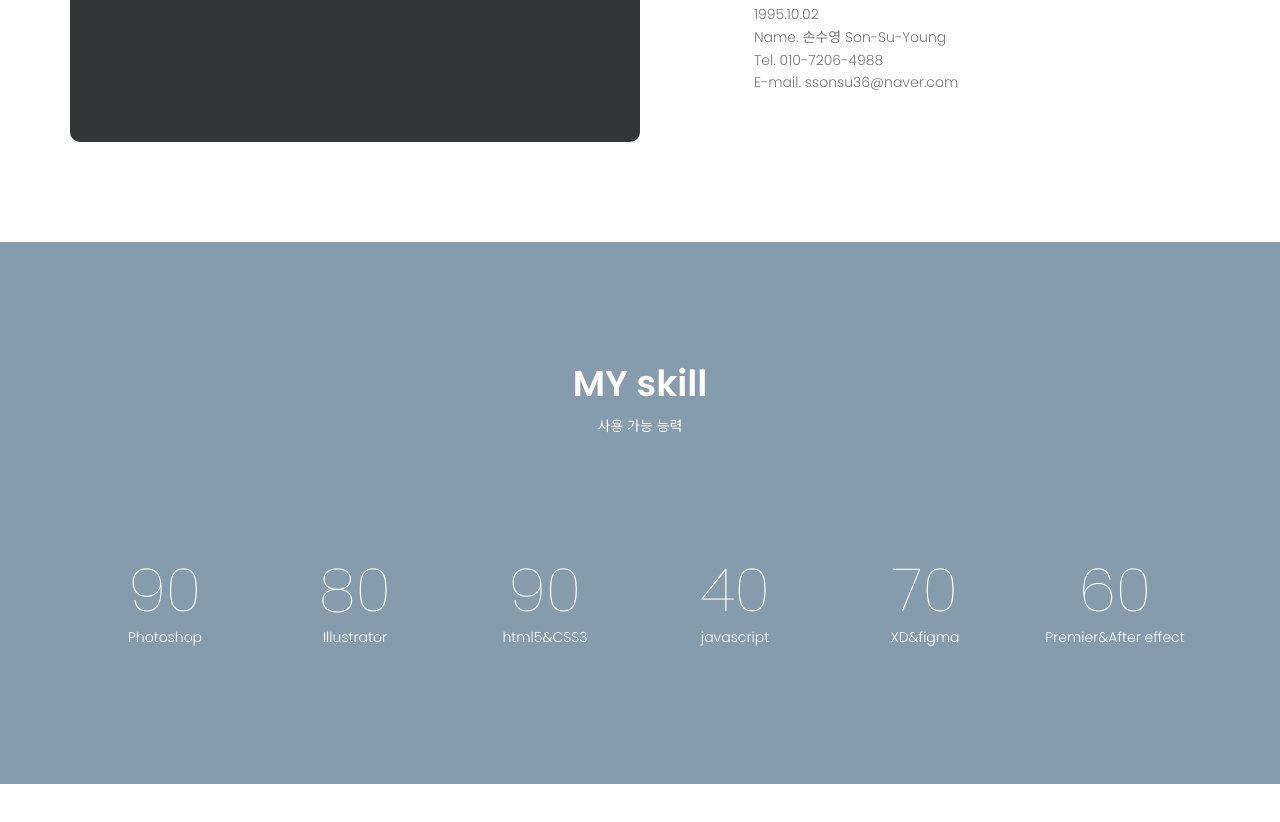
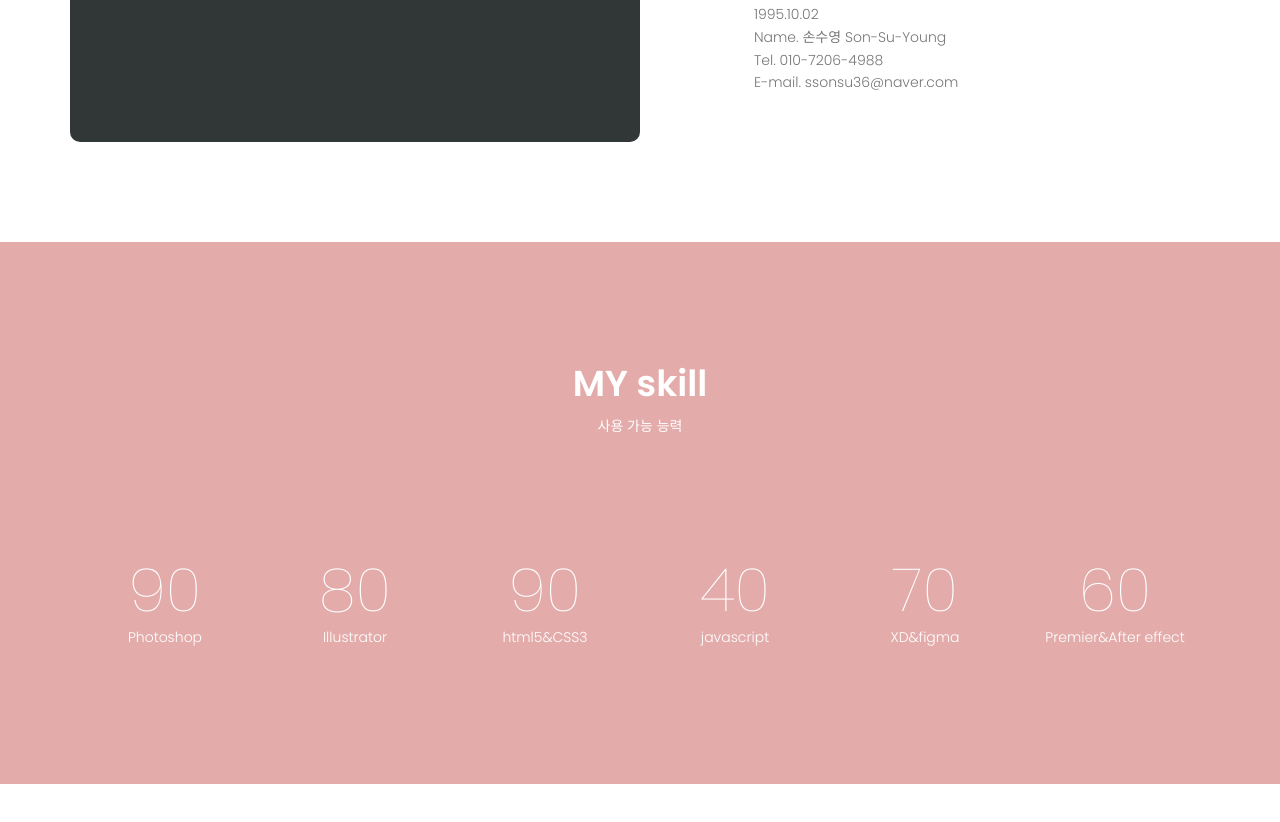
Before and after one commit to sonsuyoung/portfolio, a plain HTML site: page index.html in a window 1280 px wide. Shown: the part 1765-2587 px from the top of the page. Drawn offline with nearby package versions, Linux system fonts and the light colour scheme; some packages are replaced by stand-ins of ours.

Commit message:
Update main.css

```diff
--- a/css/main.css
+++ b/css/main.css
@@ -2449,7 +2449,7 @@ body.mobile-nav-active #mobile-nav-toggle {
 }
 
 .review-area {
-  background-color: #869cac;
+  background-color: #e3acab;
   color: #fff;
 }
 
```
